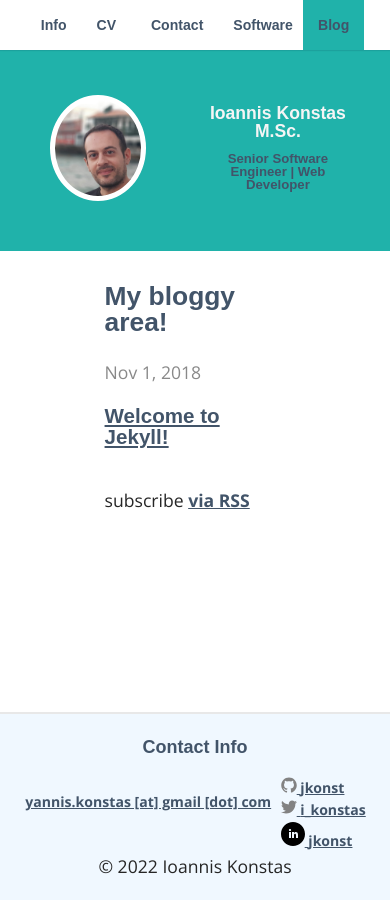
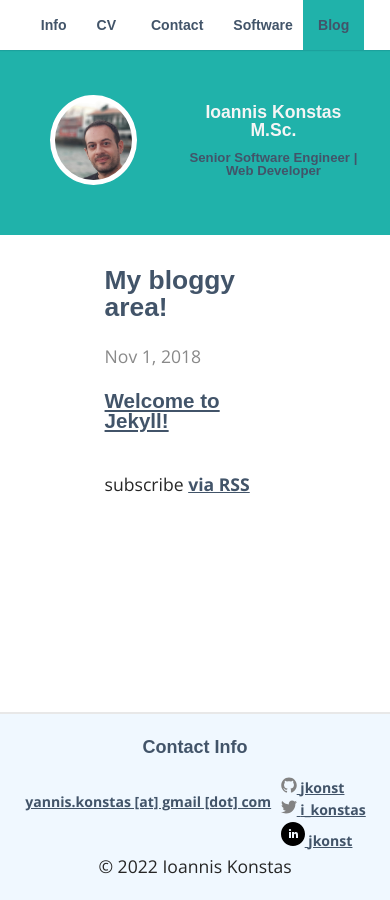
Before and after one commit to jkonst/jkonst.github.io, a Jekyll site: the page built from blog/index.html, in a window 390 px wide. Built offline with Jekyll 4.4.1, drawn with Linux system fonts in a browser that asks for light colours; some web fonts are replaced.

Commit message:
improve photo placeholder styling

```diff
--- a/_sass/_layout.scss
+++ b/_sass/_layout.scss
@@ -73,6 +73,7 @@ a:hover {
   display: grid;
   margin: 0 auto;
   width: 50em;
+
   .to-top {
     position: fixed;
     bottom: 30px;
@@ -263,6 +264,7 @@ form.contact-jk input[type="submit"] {
     }
   }
 }
+
 .cv-section {
   background-color: #fbfbfb;
   padding: 15px;
@@ -409,8 +411,8 @@ td.second {
 
   #photo-placeholder {
     padding: 2em;
-    width: 6em;
-    height: 6em;
+    //width: 6em;
+    //height: 6em;
   }
 
   #baseurl-placeholder {
```
